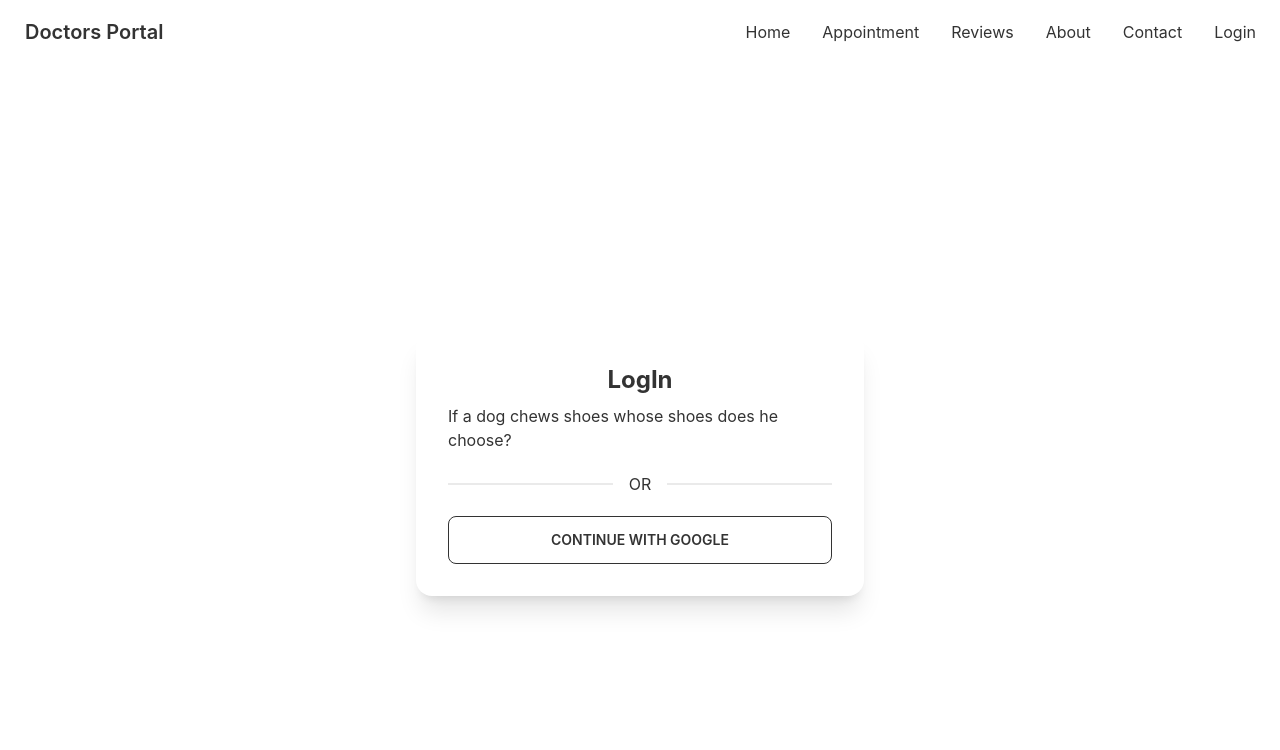
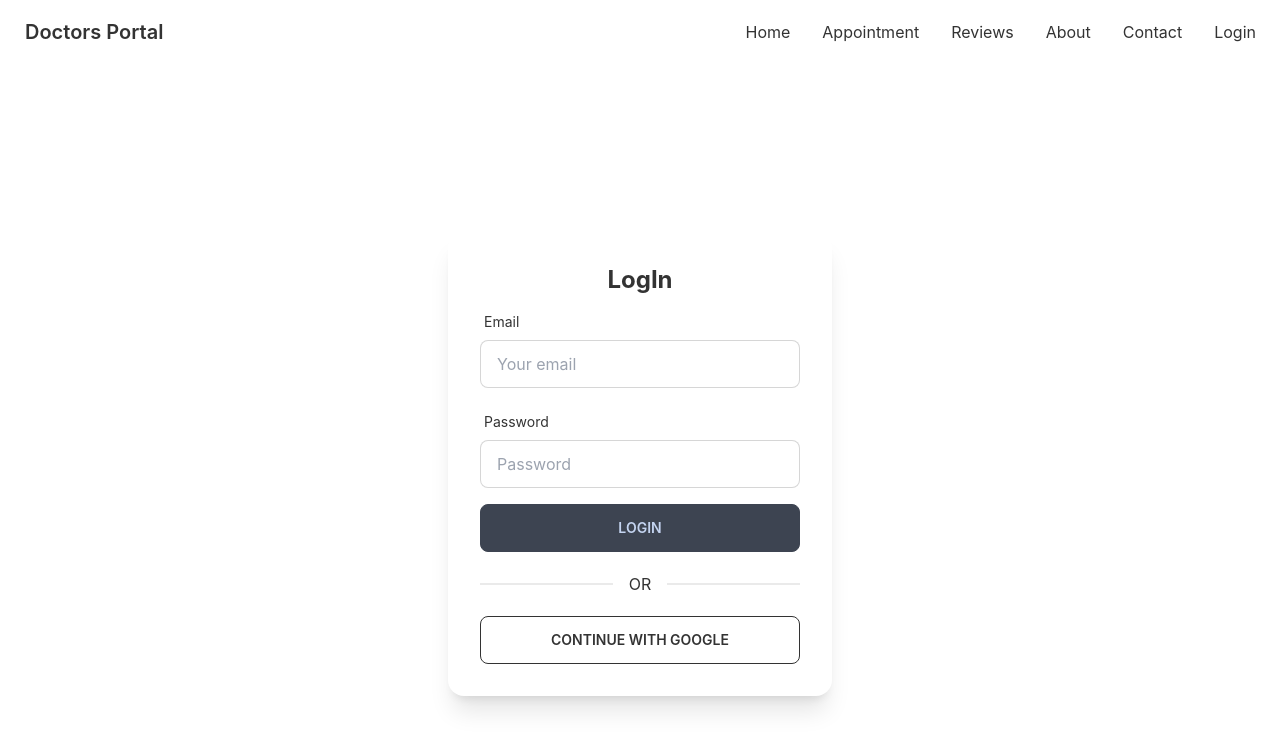
Before and after one commit to rumon5h/doctors-portal-client1, a React (Create React App) app: page /login in a window 1280 px wide. Shown: the top 750 px of the page. Built offline with nearby package versions, Linux system fonts and the light colour scheme; no server answers.

Commit message:
LogIn Ui Done

```diff
--- a/package.json
+++ b/package.json
@@ -13,6 +13,7 @@
     "react-day-picker": "^8.3.0",
     "react-dom": "^18.2.0",
     "react-firebase-hooks": "^5.0.3",
+    "react-hook-form": "^7.36.1",
     "react-router-dom": "^6.4.1",
     "react-scripts": "5.0.1",
     "web-vitals": "^2.1.4"
--- a/src/Pages/LogIn/LogIn.js
+++ b/src/Pages/LogIn/LogIn.js
@@ -1,24 +1,105 @@
 import React from "react";
 import { useSignInWithGoogle } from "react-firebase-hooks/auth";
 import auth from "../../firebase.init";
+import { useForm } from "react-hook-form";
 
 const LogIn = () => {
   const [signInWithGoogle, user, loading, error] = useSignInWithGoogle(auth);
 
-  if(user){
+  if (user) {
     console.log(user);
   }
 
+  const {
+    register,
+    formState: { errors },
+    handleSubmit,
+  } = useForm();
+  const onSubmit = (data) => console.log(data);
+
   return (
     <div className="flex justify-center items-center h-screen">
-      <div className="card max-w-md bg-base-100 shadow-xl">
+      <div className="card w-96 bg-base-100 shadow-xl">
         <div className="card-body">
           <h2 className="text-2xl text-center font-bold">LogIn</h2>
-          <p>If a dog chews shoes whose shoes does he choose?</p>
+
+          <form onSubmit={handleSubmit(onSubmit)}>
+            <div className="form-control w-full max-w-xs">
+              <label className="label">
+                <span className="label-text">Email</span>
+              </label>
+              <input
+                type="email"
+                placeholder="Your email"
+                className="input input-bordered w-full max-w-xs"
+                {...register("email", {
+                  required: {
+                    value: true,
+                    message: "Email is required",
+                  },
+                  pattern: {
+                    value: /[a-z0-9]+@[a-z]+\.[a-z]{2,3}/,
+                    message: "Please provide valid email",
+                  },
+                })}
+              />
+              <label className="label">
+                {errors.email?.type === "required" && (
+                  <span className="label-text-alt text-red-500">
+                    {errors.email.message}
+                  </span>
+                )}
+                {errors.email?.type === "pattern" && (
+                  <span className="label-text-alt text-red-500">
+                    {errors.email.message}
+                  </span>
+                )}
+              </label>
+            </div>
+            <div className="form-control w-full max-w-xs">
+              <label className="label">
+                <span className="label-text">Password</span>
+              </label>
+              <input
+                type="password"
+                placeholder="Password"
+                className="input input-bordered w-full max-w-xs"
+                {...register("password", {
+                  required: {
+                    value: true,
+                    message: "Password is required",
+                  },
+
+                  minLength: {
+                    value: 6,
+                    message: "Password must be 6 length",
+                  },
+                })}
+              />
+              <label className="label">
+                {errors.password?.type === "required" && (
+                  <span className="label-text-alt text-red-500">
+                    {errors.password.message}
+                  </span>
+                )}
+                {errors.password?.type === "minLength" && (
+                  <span className="label-text-alt text-red-500">
+                    {errors.password.message}
+                  </span>
+                )}
+              </label>
+            </div>
+
+            <input className="w-full max-w-xs btn" type="submit" value="LogIn" />
+          </form>
+
           <div className="divider">OR</div>
           <button
-          onClick={() => signInWithGoogle()}
-          className="btn btn-outline">Continue with Google</button>
+            onClick={() => signInWithGoogle()}
+            className="btn btn-outline"
+          >
+            Continue with Google
+          </button>
         </div>
       </div>
     </div>
```
Also changed, not shown: 2 other files (tests, documents, lock files or other folders).
